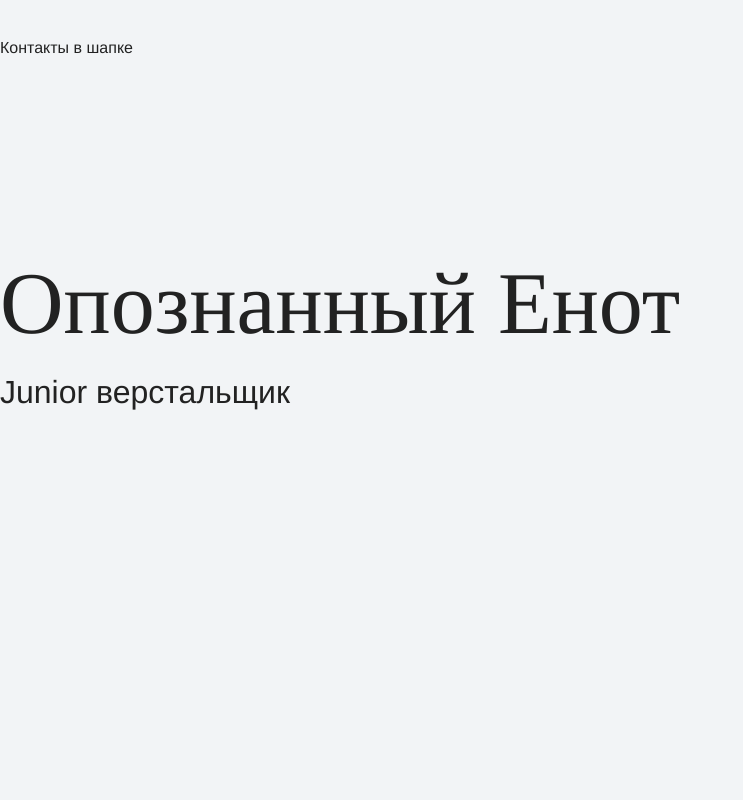
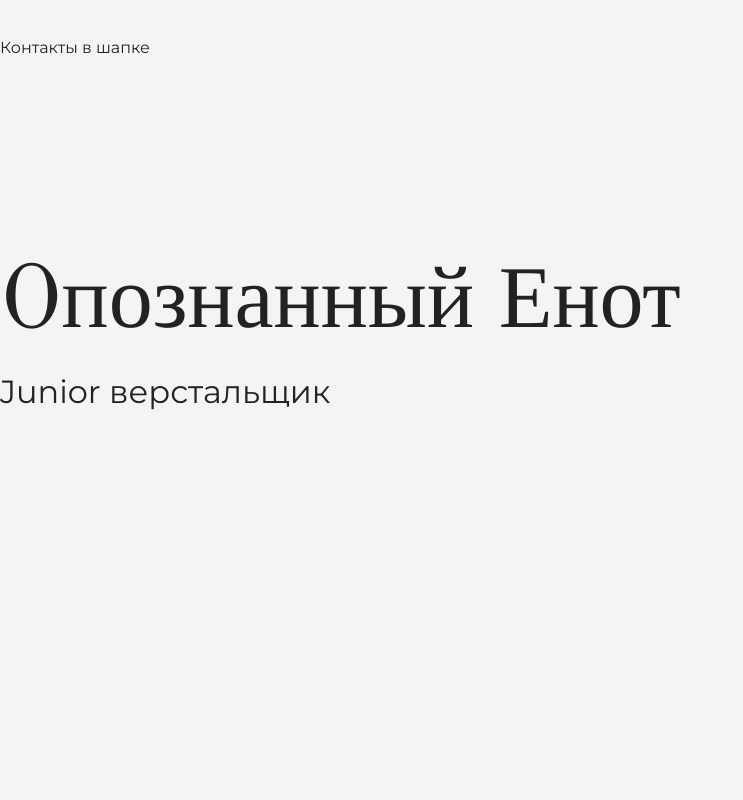
Before and after one commit to kirit79/my-site, a plain HTML site: page index.html in a window 1280 px wide. Shown: the top 800 px of the page, without its empty margins (0-743 px from the left). Drawn offline with nearby package versions, Linux system fonts and the light colour scheme.

```diff
--- a/index.html
+++ b/index.html
@@ -4,14 +4,15 @@
     <meta charset="UTF-8">
     <link rel="stylesheet" href="style.css">
     <title>Портфолио Junior верстальщика</title>
+    <link href="https://fonts.googleapis.com/css?family=Montserrat:400,500,700|Old+Standard+TT&display=swap&subset=cyrillic" rel="stylesheet">
   </head>
 
   <body>
     <header class="page-header">
-      <div>
-      Контакты в шапке</div>
+
+      Контакты в шапке
     </header>
-
+<div>
     <section class="hero-image">
       <h1 class="heading">Oпознанный Енот</h1>
       <p>Junior верстальщик</p>
@@ -34,6 +35,7 @@
       <h3>Блог начинающего верстальщика</h3>
       <p>Статический блог про обучение HTML и CSS.</p>
     </section>
+  </div>
 
     <footer class="page-footer">
       Контакты в подвале
```
